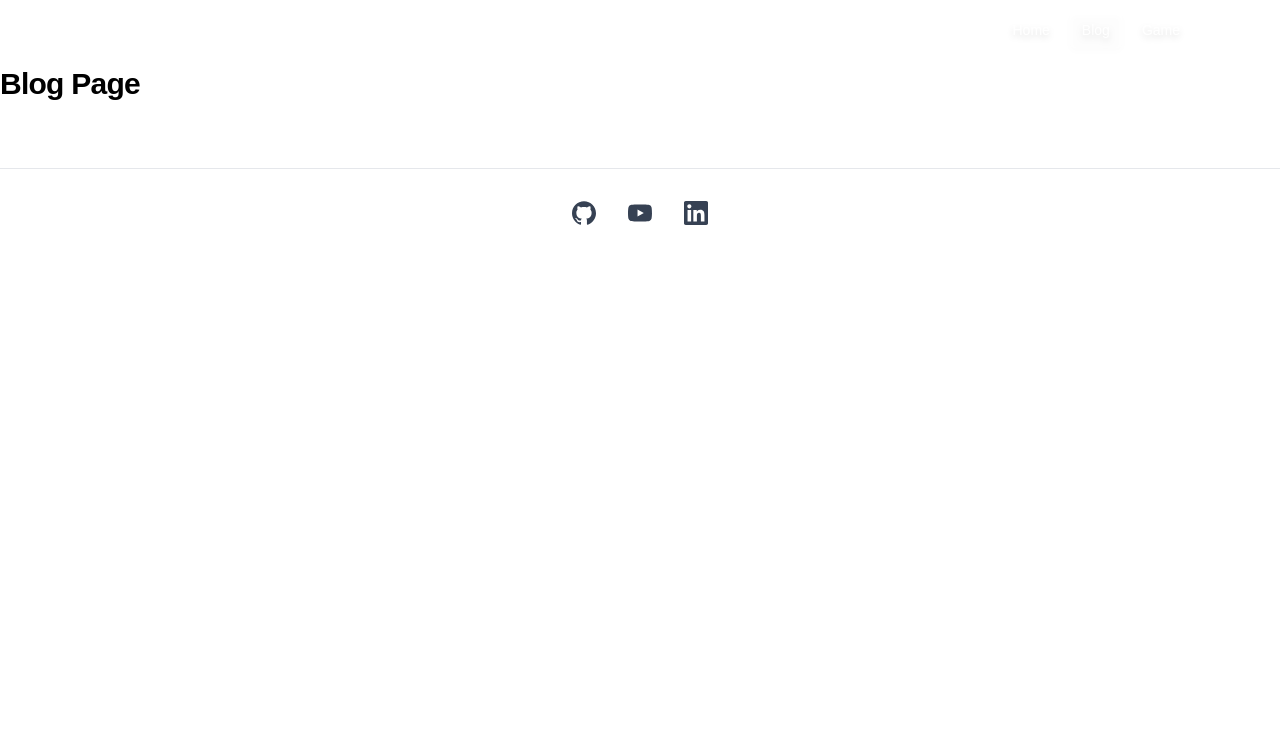
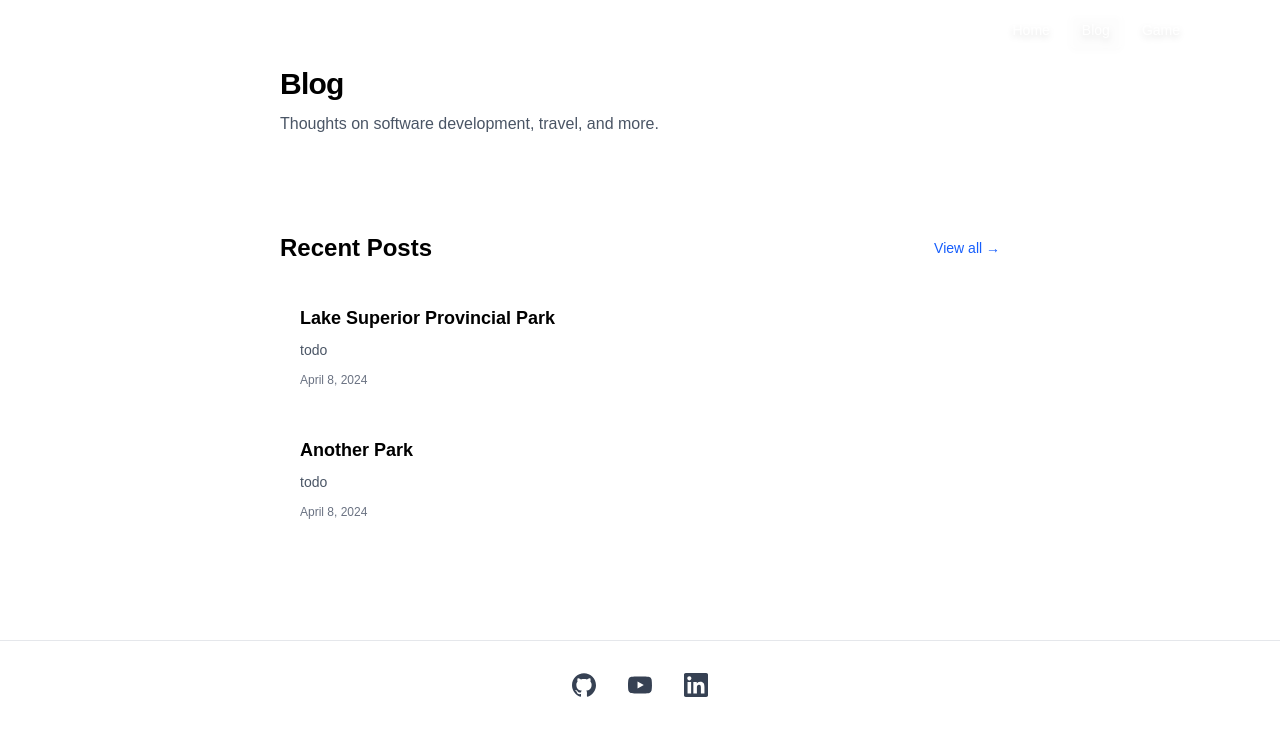
Before and after one commit to ErinCGallagher/personal-nextjs-website, a Next.js app: page /blog in a window 1280 px wide. Shown: the top 736 px of the page. Built offline with nearby package versions, Linux system fonts and the light colour scheme.

Commit message:
add Recent Post component

```diff
--- a/app/blog/page.tsx
+++ b/app/blog/page.tsx
@@ -1,9 +1,20 @@
+import { RecentPosts } from '@/app/components/recent-posts';
+
 export default function Page() {
     return (
         <div className="pt-16">
-            <h1 className="max-w-xs text-3xl font-semibold leading-10 tracking-tight text-black dark:text-zinc-50">
-               Blog Page
-            </h1>
+            <div className="max-w-3xl mx-auto px-6">
+                <h1 className="text-3xl font-semibold leading-10 tracking-tight text-black dark:text-zinc-50">
+                   Blog
+                </h1>
+                <p className="mt-2 text-gray-600 dark:text-gray-400">
+                  Thoughts on software development, travel, and more.
+                </p>
+
+                <div className="mt-12">
+                  <RecentPosts />
+                </div>
+            </div>
         </div>
     )
 }
--- /dev/null
+++ b/app/blog/posts/second.mdx
@@ -0,0 +1,15 @@
+---
+title: 'Another Park'
+publishedAt: '2024-04-08'
+summary: 'todo'
+---
+
+## The Case for Spaces
+
+Advocates for using spaces argue that it ensures consistent code appearance across different editors, tools, and platforms. Because a space is a universally recognized character with a consistent width, code indented with spaces will look the same no matter where it's viewed. This consistency is crucial for maintaining readability and avoiding formatting issues when code is shared between team members or published online.
+
+Additionally, some programming languages and style guides explicitly recommend spaces for indentation, suggesting a certain number of spaces (often two or four) per indentation level. Adhering to these recommendations can be essential for projects that aim for best practices in code quality and readability.
+
+## Conclusion
+
+While the spaces vs. tabs debate might not have a one-size-fits-all answer, it underscores the importance of consistency, readability, and team collaboration in software development. Whether a team chooses spaces, tabs, or a hybrid approach, the key is to make a conscious choice that serves the project's needs and to adhere to it throughout the codebase. As with many aspects of coding, communication and agreement among team members are paramount to navigating this classic programming debate.
--- /dev/null
+++ b/app/components/recent-posts.tsx
@@ -0,0 +1,62 @@
+import Link from 'next/link';
+import { getBlogPosts } from '@/app/blog/utils';
+
+export function RecentPosts() {
+  const allPosts = getBlogPosts();
+
+  // Sort by date (newest first) and get top 3
+  const recentPosts = allPosts
+    .sort((a, b) => {
+      const dateA = new Date(a.metadata.publishedAt).getTime();
+      const dateB = new Date(b.metadata.publishedAt).getTime();
+      return dateB - dateA;
+    })
+    .slice(0, 3);
+
+  return (
+    <section className="w-full py-12">
+      <div className="flex items-center justify-between mb-8">
+        <h2 className="text-2xl font-semibold text-black dark:text-white">
+          Recent Posts
+        </h2>
+        <Link
+          href="/blog"
+          className="text-sm font-medium text-blue-600 hover:text-blue-700 dark:text-blue-400 dark:hover:text-blue-300 transition-colors"
+        >
+          View all →
+        </Link>
+      </div>
+
+      {recentPosts.length > 0 ? (
+        <div className="grid gap-6 md:gap-8">
+          {recentPosts.map((post) => (
+            <article
+              key={post.slug}
+              className="group border-l-4 border-transparent hover:border-blue-600 dark:hover:border-blue-400 pl-4 py-2 transition-colors"
+            >
+              <Link href={`/blog/${post.slug}`}>
+                <h3 className="text-lg font-semibold text-black dark:text-white group-hover:text-blue-600 dark:group-hover:text-blue-400 transition-colors">
+                  {post.metadata.title}
+                </h3>
+              </Link>
+              <p className="mt-2 text-sm text-gray-600 dark:text-gray-400">
+                {post.metadata.summary}
+              </p>
+              <time className="mt-3 block text-xs text-gray-500 dark:text-gray-500">
+                {new Date(post.metadata.publishedAt).toLocaleDateString('en-US', {
+                  year: 'numeric',
+                  month: 'long',
+                  day: 'numeric',
+                })}
+              </time>
+            </article>
+          ))}
+        </div>
+      ) : (
+        <p className="text-gray-600 dark:text-gray-400">
+          No blog posts yet. Check back soon!
+        </p>
+      )}
+    </section>
+  );
+}
--- a/app/page.tsx
+++ b/app/page.tsx
@@ -1,5 +1,6 @@
 import Image from "next/image";
 import SocialLinks from "@/app/components/social-links";
+import { RecentPosts } from "@/app/components/recent-posts";
 
 export default function Home() {
   return (
@@ -35,7 +36,7 @@ export default function Home() {
       </header>
 
       <main className="flex w-full max-w-3xl mx-auto flex-col items-center justify-between py-16 px-6 bg-white dark:bg-black">
-
+        <RecentPosts />
       </main>
     </div>
   );
```
